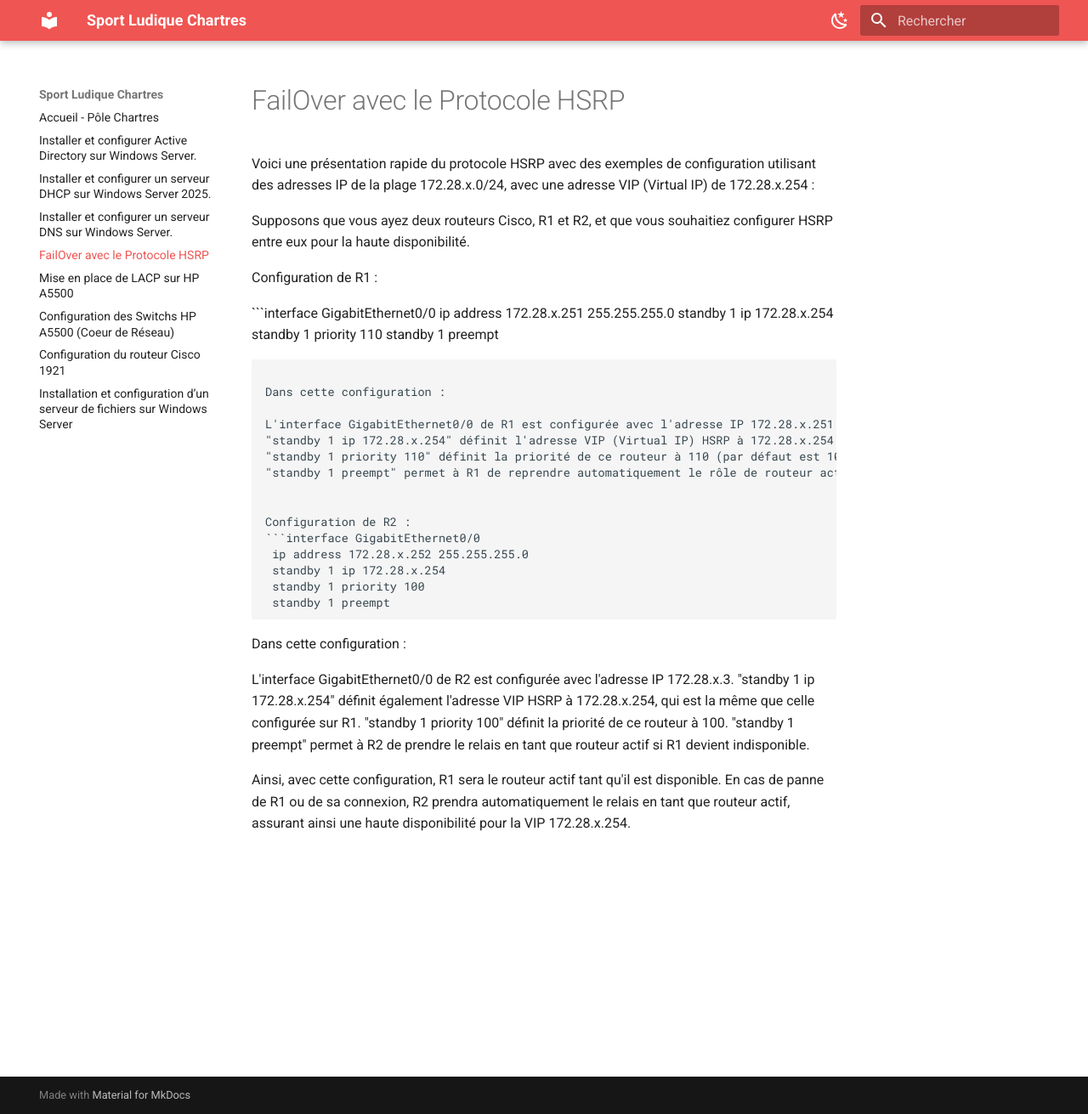
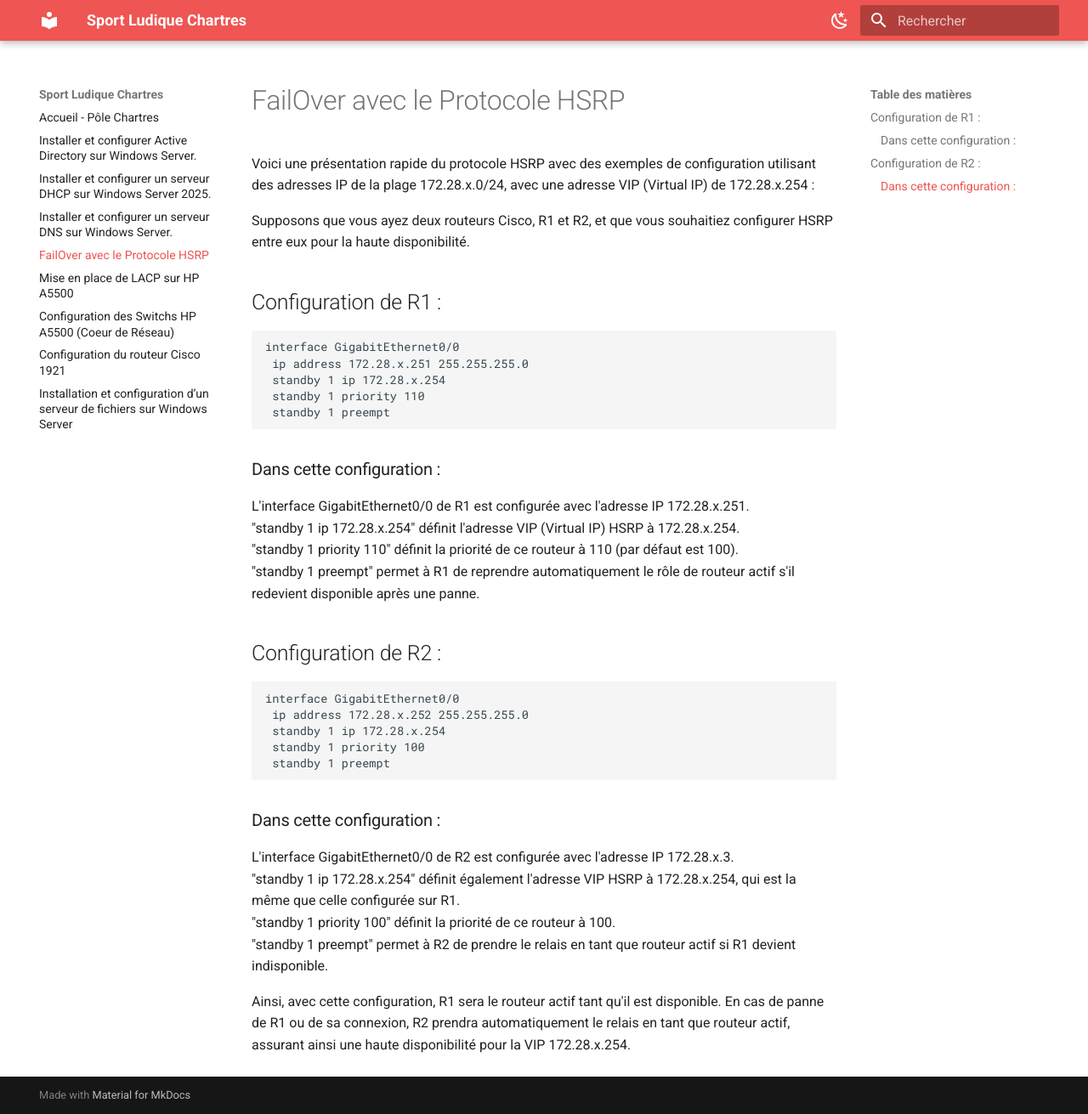
Before and after one commit to Sym-0ne/sport-ludique-Chartres, an MkDocs documentation site: the page built from docs/hsrp.md, in a window 1280 px wide and 1311 px high. Shown: the whole window at 85% size. Built offline with MkDocs 1.6.1 and Material for MkDocs 9.7.7, drawn with Linux system fonts in a browser that asks for light colours; some of the changed lines change nothing that is shown.

Commit message:
Modif hsrp

````diff
--- a/docs/hsrp.md
+++ b/docs/hsrp.md
@@ -4,36 +4,37 @@ Voici une présentation rapide du protocole HSRP avec des exemples de configurat
 
 Supposons que vous ayez deux routeurs Cisco, R1 et R2, et que vous souhaitiez configurer HSRP entre eux pour la haute disponibilité.
 
-Configuration de R1 :
-
-```interface GigabitEthernet0/0
+## Configuration de R1 :
+```
+interface GigabitEthernet0/0
  ip address 172.28.x.251 255.255.255.0
  standby 1 ip 172.28.x.254
  standby 1 priority 110
  standby 1 preempt
 ```
 
-Dans cette configuration :
+### Dans cette configuration :
 
-L'interface GigabitEthernet0/0 de R1 est configurée avec l'adresse IP 172.28.x.251.
-"standby 1 ip 172.28.x.254" définit l'adresse VIP (Virtual IP) HSRP à 172.28.x.254.
-"standby 1 priority 110" définit la priorité de ce routeur à 110 (par défaut est 100).
-"standby 1 preempt" permet à R1 de reprendre automatiquement le rôle de routeur actif s'il redevient disponible après une panne.
+L'interface GigabitEthernet0/0 de R1 est configurée avec l'adresse IP 172.28.x.251.<br>
+"standby 1 ip 172.28.x.254" définit l'adresse VIP (Virtual IP) HSRP à 172.28.x.254.<br>
+"standby 1 priority 110" définit la priorité de ce routeur à 110 (par défaut est 100).<br>
+"standby 1 preempt" permet à R1 de reprendre automatiquement le rôle de routeur actif s'il redevient disponible après une panne.<br>
 
 
-Configuration de R2 :
-```interface GigabitEthernet0/0
+## Configuration de R2 :
+```
+interface GigabitEthernet0/0
  ip address 172.28.x.252 255.255.255.0
  standby 1 ip 172.28.x.254
  standby 1 priority 100
  standby 1 preempt
 ```
 
-Dans cette configuration :
+### Dans cette configuration :
 
-L'interface GigabitEthernet0/0 de R2 est configurée avec l'adresse IP 172.28.x.3.
-"standby 1 ip 172.28.x.254" définit également l'adresse VIP HSRP à 172.28.x.254, qui est la même que celle configurée sur R1.
-"standby 1 priority 100" définit la priorité de ce routeur à 100.
-"standby 1 preempt" permet à R2 de prendre le relais en tant que routeur actif si R1 devient indisponible.
+L'interface GigabitEthernet0/0 de R2 est configurée avec l'adresse IP 172.28.x.3.<br>
+"standby 1 ip 172.28.x.254" définit également l'adresse VIP HSRP à 172.28.x.254, qui est la même que celle configurée sur R1.<br>
+"standby 1 priority 100" définit la priorité de ce routeur à 100.<br>
+"standby 1 preempt" permet à R2 de prendre le relais en tant que routeur actif si R1 devient indisponible.<br>
 
 Ainsi, avec cette configuration, R1 sera le routeur actif tant qu'il est disponible. En cas de panne de R1 ou de sa connexion, R2 prendra automatiquement le relais en tant que routeur actif, assurant ainsi une haute disponibilité pour la VIP 172.28.x.254.
````
